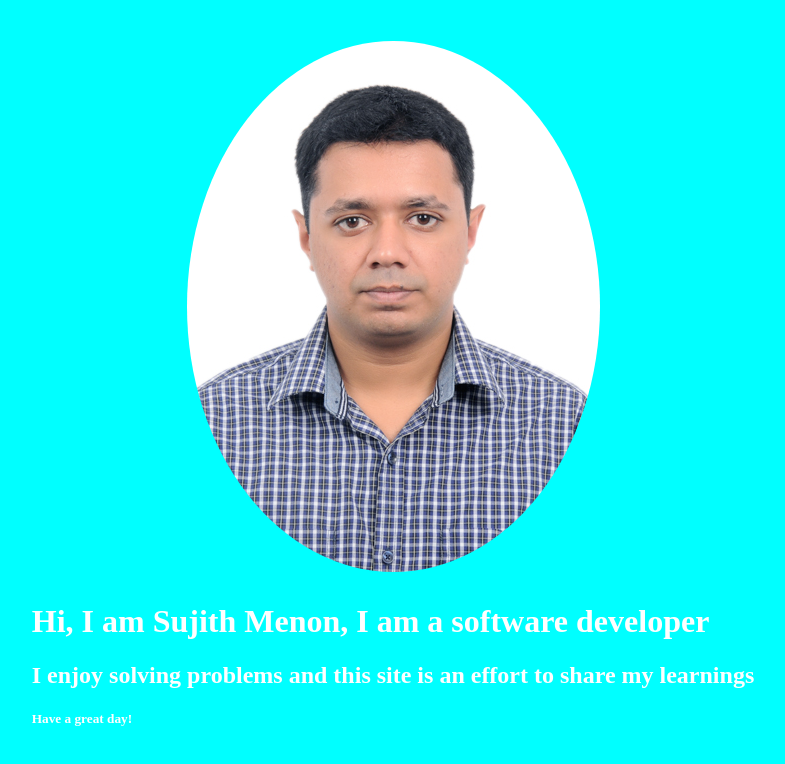
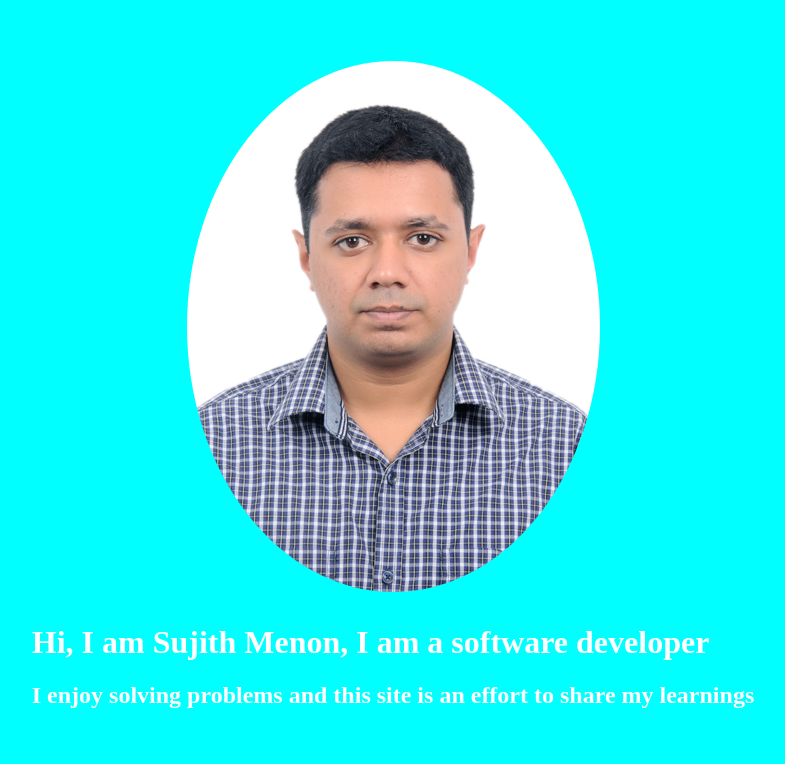
Before and after one commit to sujithmenonp/portfolio-site, a plain HTML site: page index.html in a window 1280 px wide. Shown: the whole page, without its empty margins (247-1032 px from the left). Drawn offline with Linux system fonts and the light colour scheme.

Commit message:
intial version

```diff
--- a/index.html
+++ b/index.html
@@ -10,7 +10,6 @@
             <div class ="intro">
                 <h1>Hi, I am Sujith Menon, I am a software developer</h1>
                 <h2>I enjoy solving problems and this site is an effort to share my learnings</h2>
-                <h5>Have a great day!</h5>
             </div>
         </header>
     </body>
```
